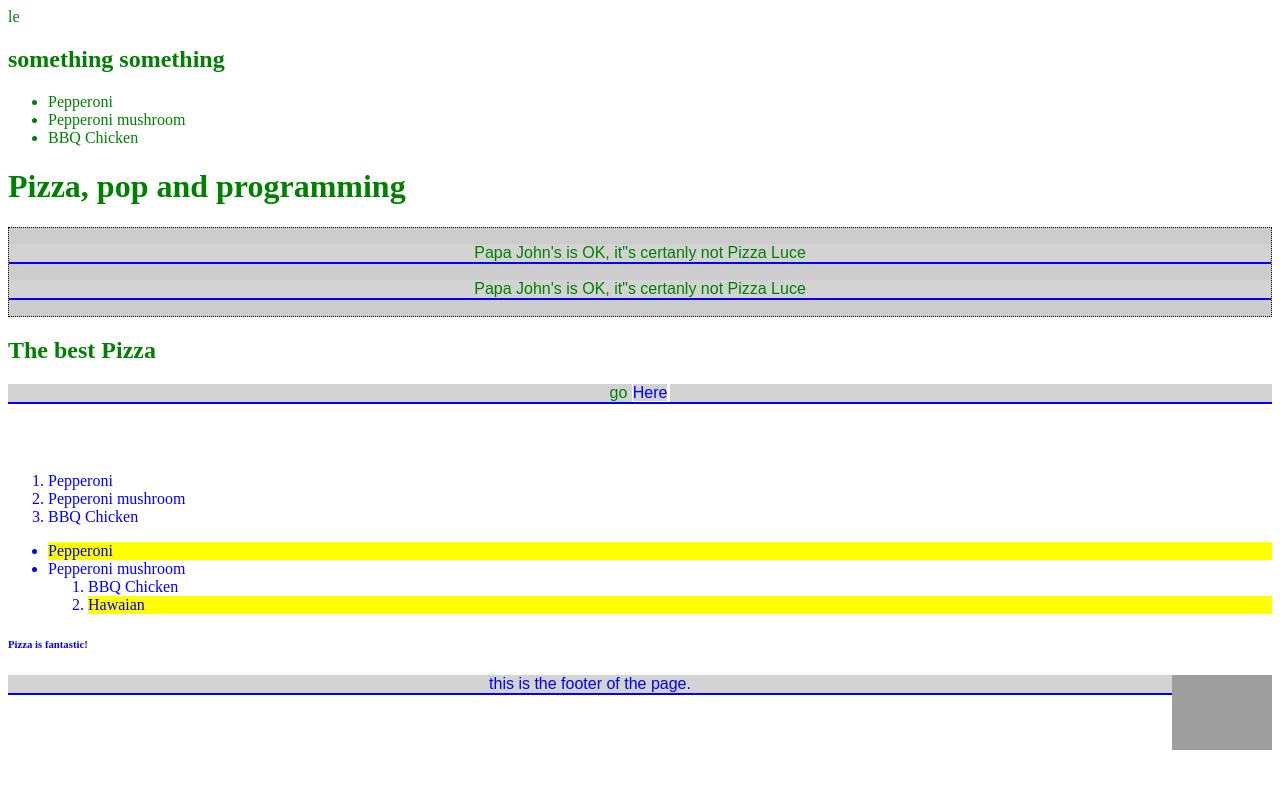
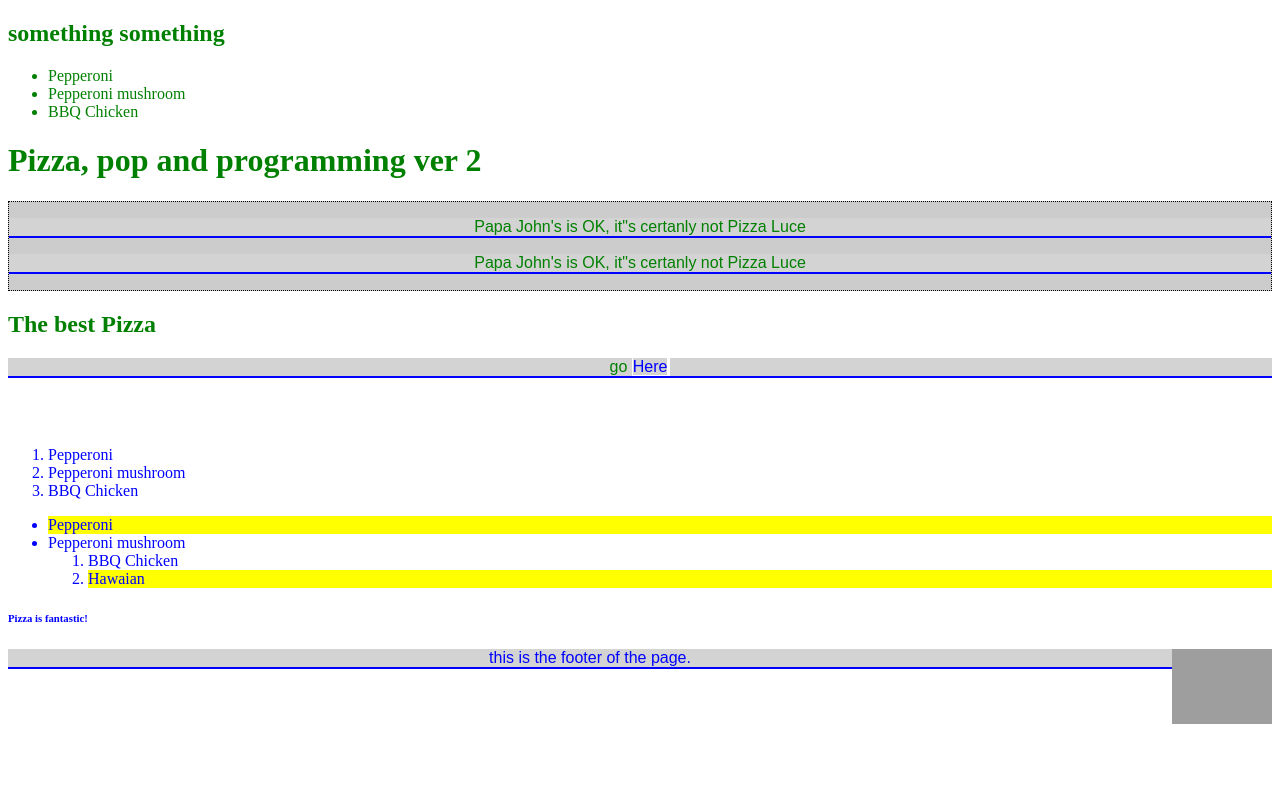
Before and after one commit to levik2002/Prime.github.io, a plain HTML site: page index.html in a window 1280 px wide. Drawn offline with Linux system fonts and the light colour scheme; grey boxes are pictures that could not be loaded.

Commit message:
Update index.html

```diff
--- a/index.html
+++ b/index.html
@@ -1,9 +1,9 @@
-le<!DOCTYPE html>
+<!DOCTYPE html>
 <html>
 
   <head>
     <title>Out Lovely Wed Evening</title>
-<link href="pizza.css" rel="stylesheet" />
+<link rel="stylesheet" type="text/css" href="pizza.css" />
   </head>
 
   <body>
@@ -15,7 +15,7 @@ le<!DOCTYPE html>
         <li>BBQ Chicken</li>
         </ol>
       </nav>
-      <h1>Pizza, pop and programming</h1>
+      <h1>Pizza, pop and programming ver 2</h1>
       <div id="pizzabox">
         <p>Papa John's is OK, it"s certanly not Pizza Luce</p><p>Papa John's is OK, it"s certanly not Pizza Luce</p>
       </div>
```
